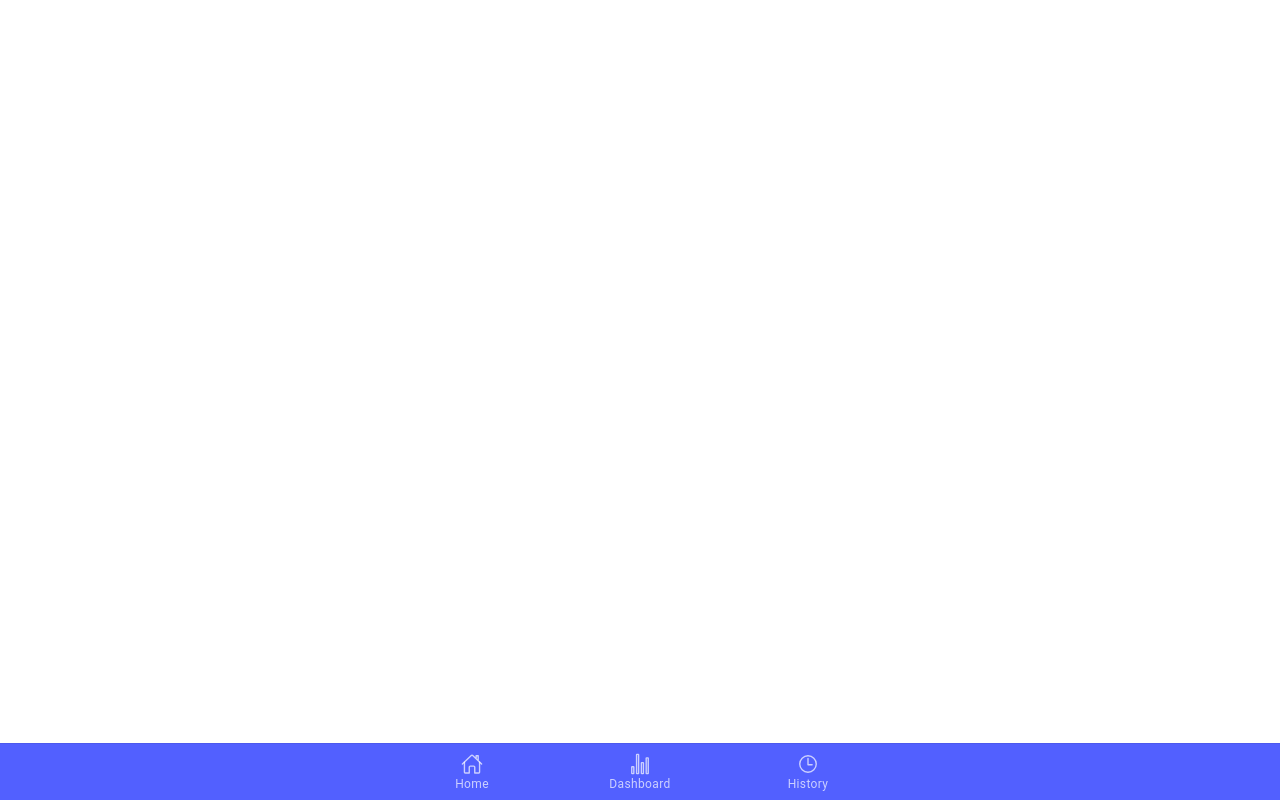
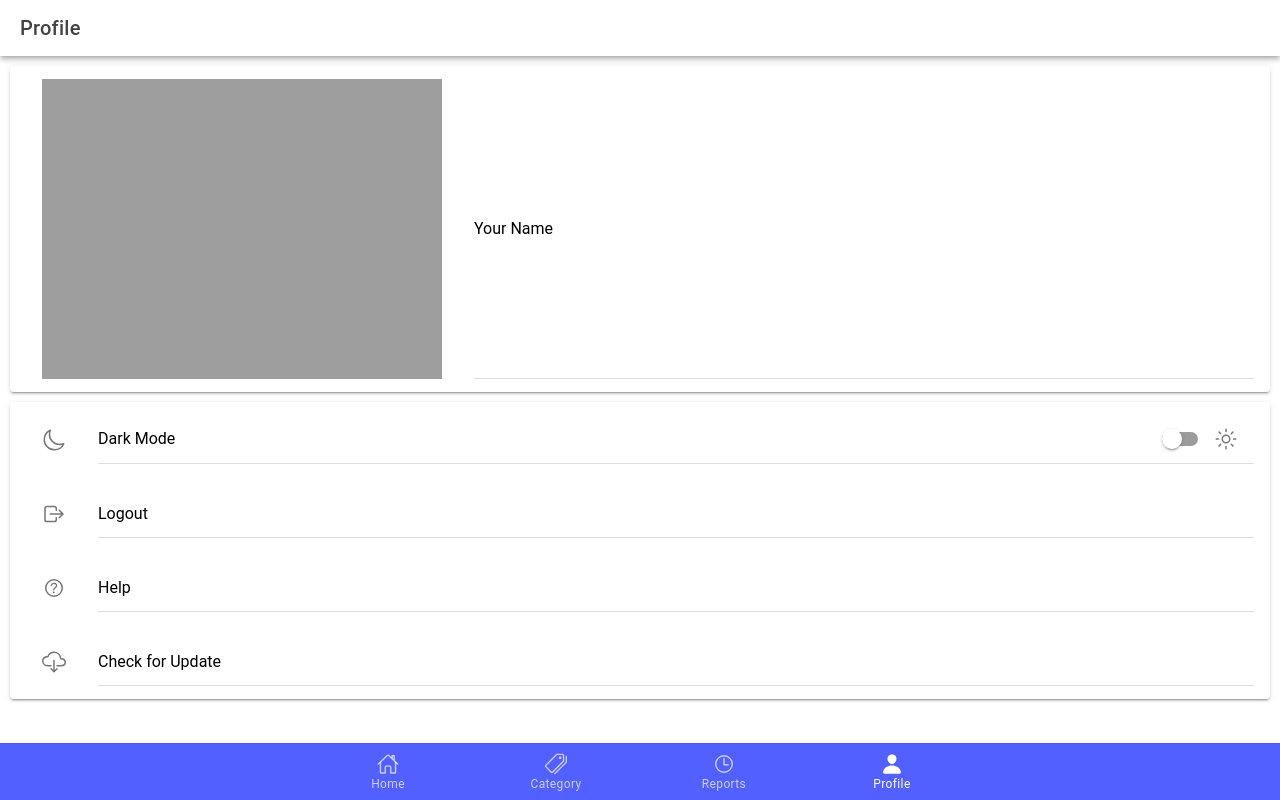
Before and after one commit to fufufufufufuf/ProjectCross-Platt, a React (Vite) app: page /tabs/profile in a window 1280 px wide. Built offline with nearby package versions, Linux system fonts and the light colour scheme.

Commit message:
Profile
masih kasar uinya

```diff
--- a/src/pages/History.tsx
+++ b/src/pages/Category.tsx
@@ -3,11 +3,11 @@ import { IonButton, IonButtons, IonContent, IonFab, IonFabButton, IonHeader, Ion
 import { addOutline } from 'ionicons/icons';
 import { useHistory } from 'react-router';
 
-const History: React.FC = () => (
+const Dashboard: React.FC = () => (
     <IonPage>
         <IonHeader>
             <IonToolbar>
-                <IonTitle>History</IonTitle>
+                <IonTitle>Category</IonTitle>
             </IonToolbar>
         </IonHeader>
         <IonContent>
@@ -16,4 +16,4 @@ const History: React.FC = () => (
     </IonPage>
 );
 
-export default History;
+export default Dashboard;
--- a/src/pages/HomeTabs.tsx
+++ b/src/pages/HomeTabs.tsx
@@ -1,8 +1,9 @@
-import { IonIcon, IonLabel, IonRouterOutlet, IonTab, IonTabBar, IonTabButton, IonTabs } from "@ionic/react";
+import { IonIcon, IonLabel, IonRouterOutlet, IonTabBar, IonTabButton, IonTabs } from "@ionic/react";
 import { Redirect, Route } from "react-router";
-import { happy,  homeOutline,  sad, statsChartOutline, timeOutline } from "ionicons/icons";
-import Dashboard from './Dashboard';
-import History from './History'
+import { homeOutline,  person,  pricetagsOutline,  timeOutline } from "ionicons/icons";
+import Profile from "./Profile";
+import Category from './Category';
+import Reports from './Reports'
 import Home from "./Home";
 
 
@@ -12,21 +13,26 @@ const MemoryTabs: React.FC = () => {
             <IonRouterOutlet>
                 <Redirect exact path="/tabs" to="/tabs/home"/>
                 <Route path="/tabs/Home" component={Home}/>
-                <Route path="/tabs/dashboard" component={Dashboard}/>
-                <Route path="/tabs/history" component={History}/>
+                <Route path="/tabs/category" component={Category}/>
+                <Route path="/tabs/reports" component={Reports}/>
+                <Route path="/tabs/profile" component={Profile}/>
             </IonRouterOutlet>
             <IonTabBar color="tertiary" slot="bottom">
                 <IonTabButton tab="home" href="/tabs/home">
                     <IonIcon icon={homeOutline}/>
                     <IonLabel>Home</IonLabel>
                 </IonTabButton>
-                <IonTabButton tab="dashboard" href="/tabs/dashboard">
-                    <IonIcon icon={statsChartOutline}/>
-                    <IonLabel>Dashboard</IonLabel>
+                <IonTabButton tab="category" href="/tabs/category">
+                    <IonIcon icon={pricetagsOutline}/>
+                    <IonLabel>Category</IonLabel>
                 </IonTabButton>
-                <IonTabButton tab="history" href="/tabs/history">
+                <IonTabButton tab="reports" href="/tabs/reports">
                     <IonIcon icon={timeOutline}/>
-                    <IonLabel>History</IonLabel>
+                    <IonLabel>Reports</IonLabel>
+                </IonTabButton>
+                <IonTabButton tab="profile" href="/tabs/profile">
+                    <IonIcon icon={person}/>
+                    <IonLabel>Profile</IonLabel>
                 </IonTabButton>
             </IonTabBar>
         </IonTabs>
--- /dev/null
+++ b/src/pages/Profile.tsx
@@ -0,0 +1,71 @@
+import React, { useState } from 'react';
+import { IonButton, IonButtons, IonCard, IonCardContent, IonContent, IonHeader, IonIcon, IonImg, IonItem, IonLabel, IonPage, IonTitle, IonToolbar, IonToggle } from '@ionic/react';
+import { moonOutline, sunnyOutline, personOutline, logOutOutline, helpCircleOutline, cloudDownloadOutline } from 'ionicons/icons';
+import { useHistory } from 'react-router';
+
+const Profile: React.FC = () => {
+    const [darkMode, setDarkMode] = useState<boolean>(false);
+    const toggleDarkMode = () => setDarkMode(!darkMode);
+
+    const logout = () => {
+        // Logic for logout
+    };
+
+    const help = () => {
+        // Logic for help
+    };
+
+    const checkUpdate = () => {
+        // Logic for checking update
+    };
+
+    return (
+        <IonPage>
+            <IonHeader>
+                <IonToolbar>
+                    <IonTitle>Profile</IonTitle>
+                </IonToolbar>
+            </IonHeader>
+            <IonContent className={darkMode ? 'dark-theme' : undefined}>
+                <IonCard>
+                    <IonCardContent>
+                        <IonItem>
+                            <IonImg src="path_to_your_image" slot="start" />
+                            <IonLabel>Your Name</IonLabel>
+                        </IonItem>
+                    </IonCardContent>
+                </IonCard>
+                <IonCard>
+                    <IonCardContent>
+                        <IonItem>
+                            <IonIcon icon={moonOutline} slot="start" />
+                            <IonLabel>Dark Mode</IonLabel>
+                            <IonToggle slot="end" checked={darkMode} onIonChange={toggleDarkMode} />
+                            <IonIcon icon={sunnyOutline} slot="end" />
+                        </IonItem>
+                    </IonCardContent>
+                    <IonCardContent>
+                        <IonItem button onClick={logout}>
+                            <IonIcon icon={logOutOutline} slot="start" />
+                            <IonLabel>Logout</IonLabel>
+                        </IonItem>
+                    </IonCardContent>
+                    <IonCardContent>
+                    <IonItem button onClick={help}>
+                            <IonIcon icon={helpCircleOutline} slot="start" />
+                            <IonLabel>Help</IonLabel>
+                        </IonItem>
+                    </IonCardContent>
+                    <IonCardContent>
+                        <IonItem button onClick={checkUpdate}>
+                            <IonIcon icon={cloudDownloadOutline} slot="start" />
+                            <IonLabel>Check for Update</IonLabel>
+                        </IonItem>
+                    </IonCardContent>
+                </IonCard>
+            </IonContent>
+        </IonPage>
+    );
+};
+
+export default Profile;
--- a/src/pages/Dashboard.tsx
+++ b/src/pages/Reports.tsx
@@ -3,11 +3,11 @@ import { IonButton, IonButtons, IonContent, IonFab, IonFabButton, IonHeader, Ion
 import { addOutline } from 'ionicons/icons';
 import { useHistory } from 'react-router';
 
-const Dashboard: React.FC = () => (
+const History: React.FC = () => (
     <IonPage>
         <IonHeader>
             <IonToolbar>
-                <IonTitle>Dashboard</IonTitle>
+                <IonTitle>Reports</IonTitle>
             </IonToolbar>
         </IonHeader>
         <IonContent>
@@ -16,4 +16,4 @@ const Dashboard: React.FC = () => (
     </IonPage>
 );
 
-export default Dashboard;
+export default History;
```
